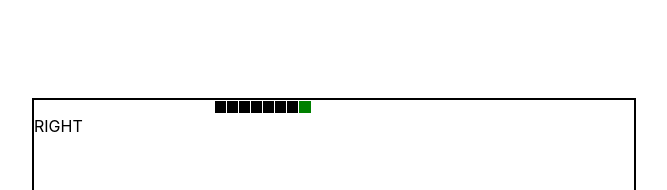
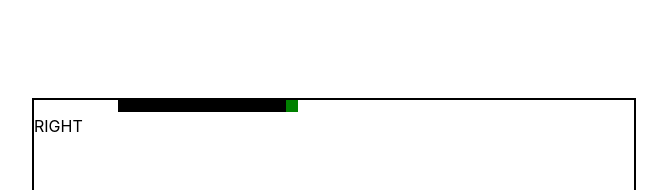
Before and after one commit to johnneon/react-game, a React (Create React App) app: page / in a window 1280 px wide. Shown: the top 190 px of the page, without its empty margins (306-973 px from the left). Built offline with nearby package versions, Linux system fonts and the light colour scheme.

Commit message:
reafctor: refactor variables

```diff
--- a/src/components/Game.tsx
+++ b/src/components/Game.tsx
@@ -2,8 +2,21 @@ import React from 'react';
 import styled from 'styled-components';
 import Snake from './Snake';
 import Food from './Food';
-import { getRandomCoordinates } from '../utils/randomNum';
+import { getRandomCoordinates } from '../utils/utils';
+import { variables } from '../variables';
 
+const {
+  UP,
+  DOWN,
+  RIGHT,
+  LEFT,
+  KEY_A,
+  KEY_W,
+  KEY_D,
+  KEY_S,
+  KEY_ESCAPE,
+  STEP
+} = variables;
 interface IGameProps {
 }
 
@@ -23,8 +36,8 @@ const GameField = styled.div`
 
 const initialState = {
   foodCords: getRandomCoordinates(),
-  direction: 'RIGHT',
-  moveSpeed: 500,
+  direction: RIGHT,
+  moveSpeed: 100,
   snakeDots: [
     [0, 0],
     [0, 2],
@@ -33,50 +46,69 @@ const initialState = {
     [0, 8],
     [0, 10],
     [0, 12],
-    [0, 14]
+    [0, 14],
+    [0, 16],
+    [0, 18],
+    [0, 20],
+    [0, 22],
+    [0, 24],
+    [0, 26],
+    [0, 28]
   ]
 };
 
 
 export default class Game extends React.Component<IGameProps, IGameState> {
+  interval: number;
+  isStoped: boolean;
+
   constructor(props: IGameProps | Readonly<IGameProps>) {
     super(props);
 
     this.state  = initialState;
+
+    this.interval = 0;
+    this.isStoped = false;
   }
-
-  handleKeyDown = (event: KeyboardEvent): void => {
+  handleKeyDown = (event: KeyboardEvent) => {
     const { code } = event;
 
-    if (code === 'KeyW' && this.state.direction !== 'DOWN') {
-      this.setState({ direction: 'UP' });
-    } else if (code === 'KeyS' && this.state.direction !== 'UP') {
-      this.setState({ direction: 'DOWN' });
-    } else if (code === 'KeyA' && this.state.direction !== 'RIGHT') {
-      this.setState({ direction: 'LEFT' });
-    } else if (code === 'KeyD' && this.state.direction !== 'LEFT') {
-      this.setState({ direction: 'RIGHT' });
-    } else if (code === 'Escape') {
-      // this.gameControle(false);
+    if (code === KEY_W && this.state.direction !== DOWN) {
+      this.setState({ direction: UP });
+    } else if (code === KEY_S && this.state.direction !== UP) {
+      this.setState({ direction: DOWN });
+    } else if (code === KEY_A && this.state.direction !== RIGHT) {
+      this.setState({ direction: LEFT });
+    } else if (code === KEY_D && this.state.direction !== LEFT) {
+      this.setState({ direction: RIGHT });
+    } else if (code === KEY_ESCAPE) {
+      if (!this.isStoped) {
+        this.isStoped = true;
+        this.pouse();
+      } else {
+        this.isStoped = false;
+        this.play();
+      }
     }
   }
 
   moveSnake = () => {
     const dots: Array<number[]> = Array.from(this.state.snakeDots);
     let head = dots[dots.length - 1];
+    const [top, left] = head;
 
     switch (this.state.direction) {
-      case 'UP':
-        head = [head[0] - 2, head[1]];
+      case UP:
+        head = [top - STEP, left];
         break;
-      case 'DOWN':
-        head = [head[0] + 2, head[1]];
+      case DOWN:
+        head = [top + STEP, left];
         break;
-      case 'LEFT':
-        head = [head[0], head[1] - 2];
+      case LEFT:
+        head = [top, left - STEP];
         break;
-      case 'RIGHT':
-        head = [head[0], head[1] + 2];
+      case RIGHT:
+        head = [top, left + STEP];
         break;
     }
 
@@ -114,7 +146,7 @@ export default class Game extends React.Component<IGameProps, IGameState> {
         foodCords: getRandomCoordinates()
       })
       this.eanlargeSnake();
-      this.increaseSpeed();
+      // ! this.increaseSpeed(); Допилить
     }
   }
 
@@ -137,8 +169,16 @@ export default class Game extends React.Component<IGameProps, IGameState> {
     }
   }
 
+  play = () => {
+    this.interval = window.setInterval(this.moveSnake, this.state.moveSpeed);
+  }
+
+  pouse = () => {
+    clearInterval(this.interval);
+  }
+
   componentDidMount = () => {
-    setInterval(this.moveSnake, this.state.moveSpeed);
+    this.play();
     window.addEventListener('keydown', this.handleKeyDown);
   }
 
--- a/src/components/Snake.tsx
+++ b/src/components/Snake.tsx
@@ -1,6 +1,14 @@
 import React from 'react';
 import styled from 'styled-components';
+import { rotationCalculate } from '../utils/utils';
+import { variables } from '../variables';
 
+const {
+  UP,
+  DOWN,
+  RIGHT,
+  LEFT,
+} = variables;
 interface ISnakeProps {
   snakeDots: Array<number[]>;
 }
@@ -20,19 +28,24 @@ const SnakeDot = styled.div`
   background: ${(props: StyledProps) => props.head ? 'green' : '#000'};
   border-radius: ${(props: StyledProps) => {
     let radius = '0px 0px 0px 0px';
-    // ! В общем... Ты остановлися на закруглении краев змейки и паузе в игре.
+    const [top, right, down, left] = [
+      '10px 0px 0px 0px',
+      '0px 10px 0px 0px',
+      '0px 0px 10px 0px',
+      '0px 00px 0px 10px'
+    ];
     switch (props.ternPart) {
-      case 'UP':
-        radius = '0px 0px 5px 0px';
+      case UP:
+        radius = top;
         break;
-      case 'DOWN':
-        radius = '0px 5px 0px 0px';
+      case DOWN:
+        radius = down;
         break;
-      case 'RIGHT':
-        radius = '5px 0px 0px 0px';
+      case RIGHT:
+        radius = right;
         break;
-      case 'LEFT':
-        radius = '0px 0px 0px 5px';
+      case LEFT:
+        radius = left;
         break;
 
       default:
@@ -42,8 +55,7 @@ const SnakeDot = styled.div`
 
     return radius;
   }};
-  border: 1px solid #fff;
-  transition: all .5s linear;
+  transition: all .1s linear;
 `;
 
 const Snake: React.FunctionComponent<ISnakeProps> = (props) => {
@@ -53,23 +65,20 @@ const Snake: React.FunctionComponent<ISnakeProps> = (props) => {
         const [top, left] = dot;
         const [nextTop, nextLeft] = props.snakeDots[i + 1] || [];
         const [prevTop, prevLeft] = props.snakeDots[i - 1] || [];
+
         const style = {
           top: `${top}%`,
           left: `${left}%`
         };
-        let ternPart: string = '';
 
-        if (top < nextTop && top === prevTop) {
-          ternPart = 'UP';
-        } else if (top > nextTop && top === prevTop) {
-          ternPart = 'DOWN';
-        }
-        if (left < nextLeft && left === prevLeft) {
-          ternPart = 'RIGHT';
-          console.log('right')
-        } else if (left > nextLeft && left === prevLeft) {
-          ternPart = 'LEFT';
-        }
+        let ternPart: string = rotationCalculate({
+          top,
+          nextTop,
+          prevTop,
+          left,
+          nextLeft,
+          prevLeft
+        });
 
         return (
           <SnakeDot
--- /dev/null
+++ b/src/interfaces.ts
@@ -0,0 +1,8 @@
+export interface IRotateTerns {
+  top: number;
+  nextTop: number;
+  prevTop: number;
+  left: number;
+  nextLeft: number;
+  prevLeft: number;
+}
--- a/src/utils/randomNum.ts
+++ /dev/null
@@ -1,8 +0,0 @@
-export const getRandomCoordinates = () => {
-  let min = 1;
-  let max = 98;
-  let x = Math.floor((Math.random() * (max - min + 1) + min) / 2) * 2;
-  let y = Math.floor((Math.random() * (max - min + 1) + min) / 2) * 2;
-
-  return [x, y];
-};
--- /dev/null
+++ b/src/utils/utils.ts
@@ -0,0 +1,59 @@
+import { IRotateTerns } from "../interfaces";
+import { variables } from '../variables';
+
+const {
+  UP,
+  DOWN,
+  RIGHT,
+  LEFT,
+} = variables;
+
+export const getRandomCoordinates = () => {
+  let min = 1;
+  let max = 98;
+  let x = Math.floor((Math.random() * (max - min + 1) + min) / 2) * 2;
+  let y = Math.floor((Math.random() * (max - min + 1) + min) / 2) * 2;
+
+  return [x, y];
+};
+
+export const rotationCalculate = ({
+  top,
+  nextTop,
+  prevTop,
+  left,
+  nextLeft,
+  prevLeft
+}: IRotateTerns) => {
+  let ternPart: string = '';
+
+  if (top < nextTop && top === prevTop) {
+    if (left < prevLeft) {
+      ternPart = UP;
+    } else {
+      ternPart = RIGHT;
+    }
+  } else if (top > nextTop && top === prevTop) {
+    if (left > prevLeft) {
+      ternPart = DOWN;
+    } else {
+      ternPart = LEFT;
+    }
+  }
+
+  if (left < nextLeft && left === prevLeft) {
+    if (top < prevTop) {
+      ternPart = UP;
+    } else {
+      ternPart = LEFT;
+    }
+  } else if (left > nextLeft && left === prevLeft) {
+    if (top > prevTop) {
+      ternPart = DOWN;
+    } else {
+      ternPart = RIGHT;
+    }
+  }
+
+  return ternPart;
+}
--- /dev/null
+++ b/src/variables.ts
@@ -0,0 +1,12 @@
+export const variables = {
+  UP: 'UP',
+  DOWN: 'DOWN',
+  LEFT: 'LEFT',
+  RIGHT: 'RIGHT',
+  KEY_W: 'KeyW',
+  KEY_A: 'KeyA',
+  KEY_S: 'KeyS',
+  KEY_D: 'KeyD',
+  KEY_ESCAPE: 'Escape',
+  STEP: 2
+};
```
